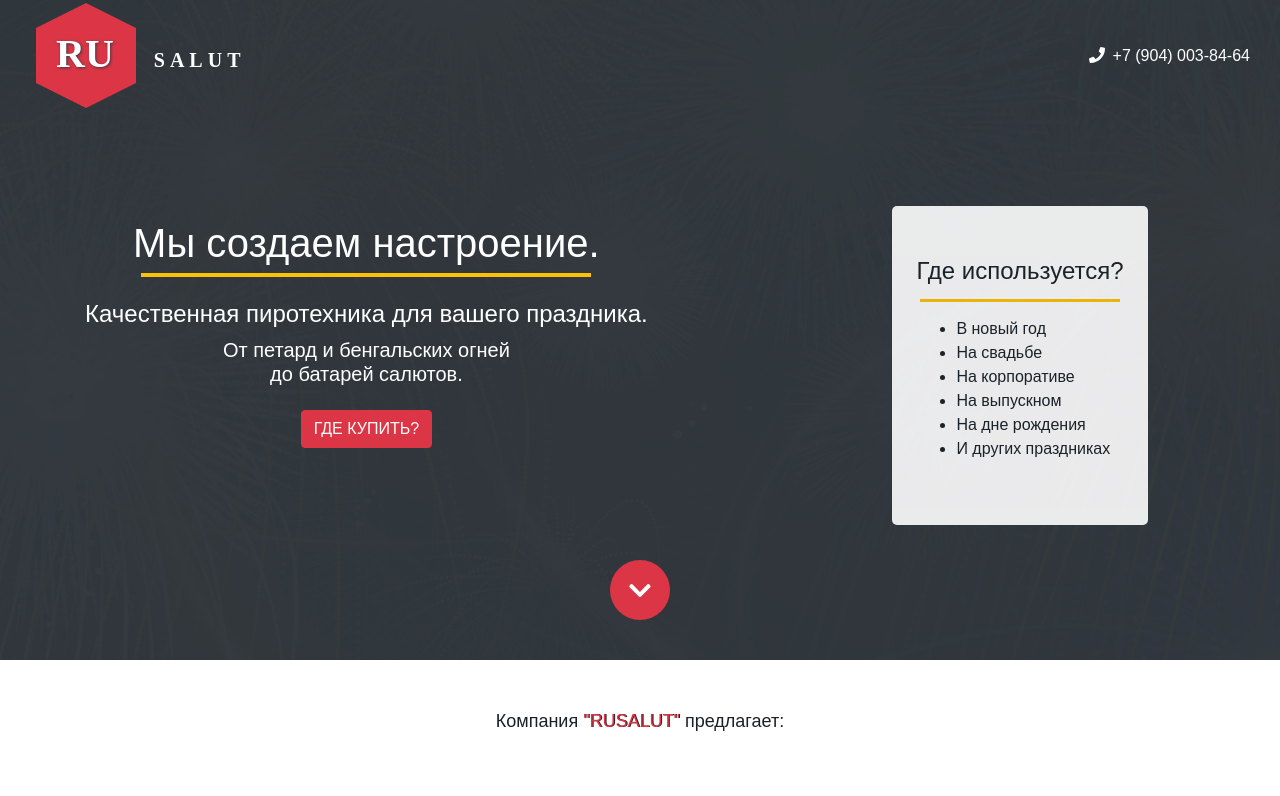
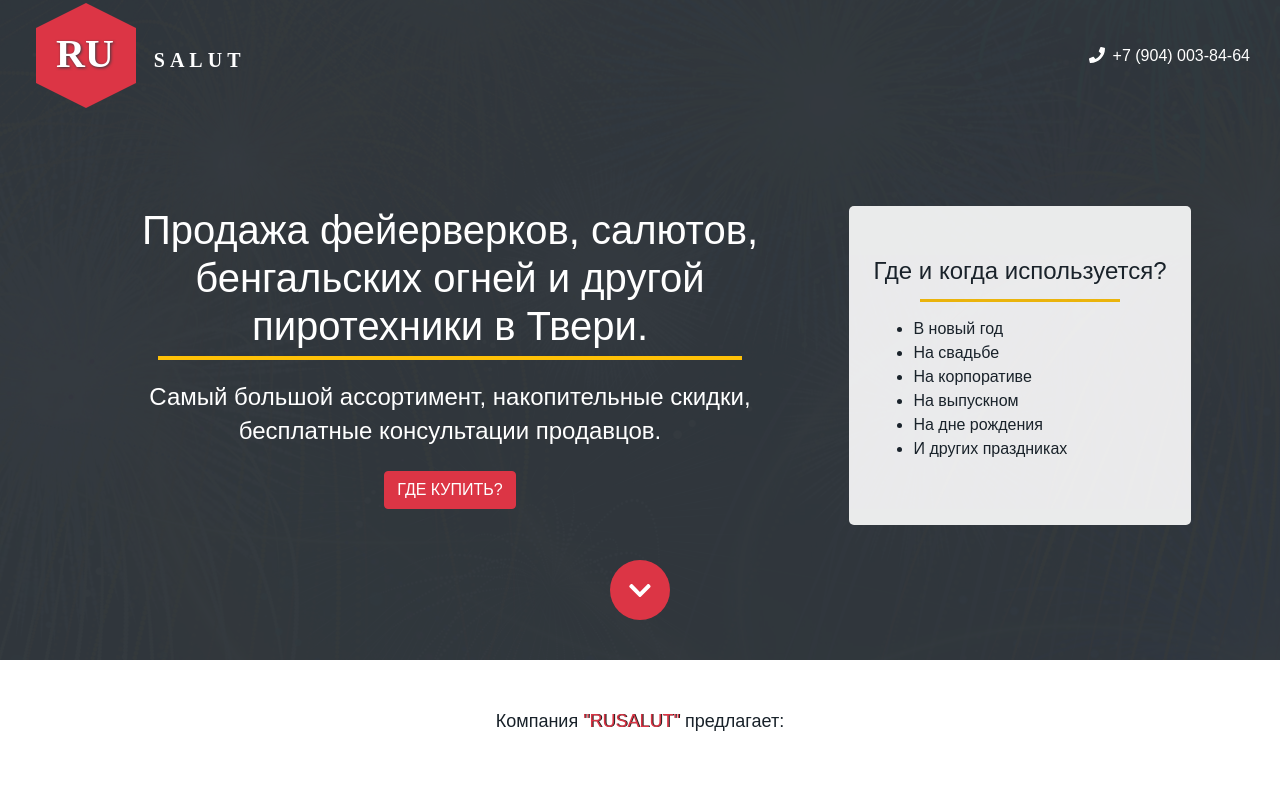
Before and after one commit to stanruss/rusalut-tver.rus, a website: page app/index.html in a window 1280 px wide. Shown: the top 796 px of the page. Drawn offline with Linux system fonts and the light colour scheme; grey boxes are pictures that could not be loaded; a web font is replaced by a local one.

Commit message:
rusalut-tver.rus#5

```diff
--- a/app/index.html
+++ b/app/index.html
@@ -45,10 +45,10 @@
 				<a data-scroll class="array position-absolute" href="#anchor2"><i class="fas fa-chevron-down"></i></a>
 				<div class="col-lg-8">
 					<div class="header-box mt-5 mt-lg-0 d-flex align-items-center text-center">
-						<div class="header-info mb-5">
-							<h1>Мы создаем настроение.</h1>
-							<h4>Качественная пиротехника для вашего праздника.</h4>
-							<h5>От петард и бенгальских огней<br> до батарей салютов.</h5>
+						<div class="header-info mb-5 mb-lg-0">
+							<h1>Продажа фейерверков, салютов, бенгальских огней и другой пиротехники в Твери.</h1>
+
+							<h4>Самый большой ассортимент, накопительные скидки, бесплатные консультации продавцов.</h4>
 							<button class="btn btn-secondary my-3" data-toggle="modal" data-target="#Modal">ГДЕ КУПИТЬ?</button>
 						</div>
 					</div>
@@ -56,7 +56,7 @@
 				<div class="col-lg-4">
 					<div class="form-box mb-lg-0 d-flex align-items-center justify-content-center text-center">
 						<div class="form-info px-4 py-5 bg-white text-dark">
-							<h4>Где используется?</h4>
+							<h4>Где и когда используется?</h4>
 							<ul class="text-left">
 								<li>В новый год</li>
 								<li>На свадьбе</li>
@@ -161,7 +161,6 @@
 				<div class="col-md-6 mb-4 mb-md-0 footer-box">
 					<div class="footer-p"><p>Адрес магазина:</p><span>г. Тверь, пр-кт Калинина д. 15с1</span><br><span>ТЦ "РУБИН"</span></div><br>
 					<div class="footer-p"><p>Телефон:</p><span>+7 (904) 003-84-64</span></div><br>
-					<div class="footer-p"><p>Вэб-адрес:</p><span><a href="https://www.rusalut.ru" target="_blank">www.rusalut.ru</a></span></div><br>
 					<div class="footer-p"><p>Часы работы:</p><span>10:00-21:00 </span></div><br>
 					<div class="footer-p"><p>Выходной:</p> <span>Без выходных</span></div><br>
 					<div class="footer-p"><p>Способы оплаты:</p> <span>Наличные, VISA, Mastercard.</span></div>
@@ -186,7 +185,6 @@
 				<div class="modal-body text-dark">
 					<div class="modal-p"><p>Адрес магазина:</p><span>г. Тверь, пр-кт Калинина д. 15с1</span></div><br>
 					<div class="modal-p"><p>Телефон:</p><span>+7 (904) 003-84-64</span></div><br>
-					<div class="modal-p"><p>Вэб-адрес:</p><span><a href="https://www.rusalut.ru" target="_blank">www.rusalut.ru</a></span></div><br>
 					<div class="modal-p"><p>Как найти:</p><span><a href="https://yandex.ru/maps/?um=constructor%3A1e590f2009dede9945c492be6f77ccb285daf55d602605b667ce083f0675d354&source=constructorLink" target="_blank">Яндекс карта</a></span></div><br>
 					<div class="modal-p"><p>Часы работы:</p><span>10:00-21:00 </span></div><br>
 					<div class="modal-p"><p>Выходной:</p> <span>Без выходных</span></div><br>
```
